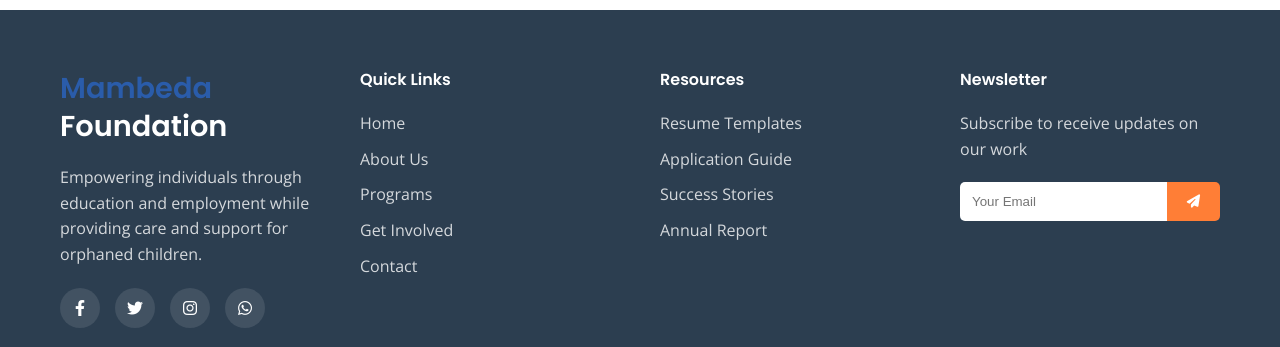
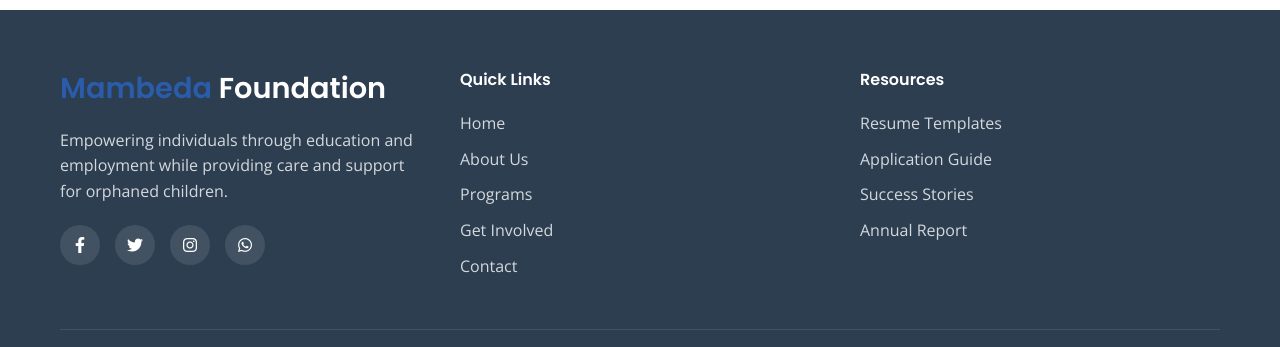
Before and after one commit to Rofhatu/MambedaFoundationn, a plain HTML site: page index.html in a window 1280 px wide. Shown: the part 4072-4419 px from the top of the page. Drawn offline with nearby package versions, Linux system fonts and the light colour scheme.

Commit message:
Update index.html

```diff
--- a/index.html
+++ b/index.html
@@ -474,14 +474,7 @@
                     </ul>
                 </div>
 
-                <div class="footer-column">
-                    <h4>Newsletter</h4>
-                    <p>Subscribe to receive updates on our work</p>
-                    <div class="newsletter">
-                        <input type="email" placeholder="Your Email">
-                        <button type="submit" aria-label="Subscribe"><i class="fas fa-paper-plane"></i></button>
-                    </div>
-                </div>
+
             </div>
 
             <div class="footer-bottom">
```
